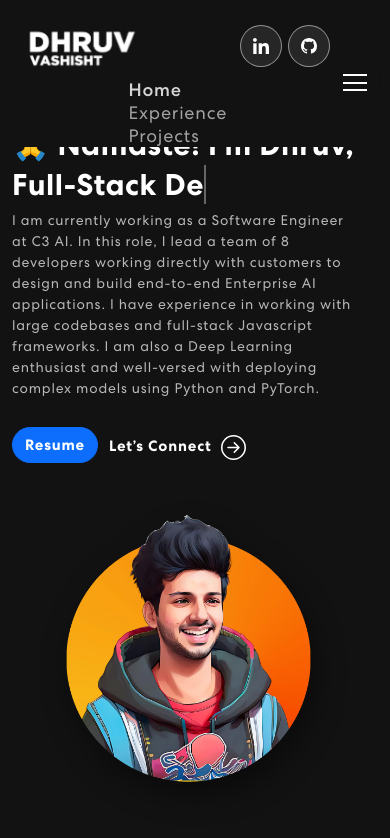
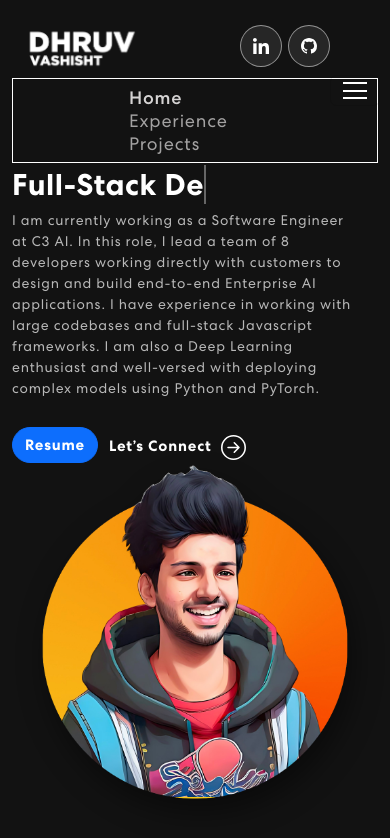
Before and after one commit to dhruvv301292/portfolio, a React (Create React App) app: page / in a window 390 px wide. Both pictures are taken after a click on the button 355 px from the left and 47 px from the top of the page. Shown: the top 838 px of the page. Built offline with nearby package versions, Linux system fonts and the light colour scheme.

Commit message:
final changes

```diff
--- a/src/App.css
+++ b/src/App.css
@@ -268,6 +268,12 @@ nav.navbar .navbar-toggler[aria-expanded="true"] .navbar-toggler-icon {
     }
   }
 
+  .dev-load {
+    height: 110%;
+    width: 120%;
+    animation: animRightFadeIn 1s ease 0s 1 normal forwards;
+  }
+
   .dev {
     height: 110%;
     width: 120%;
@@ -368,6 +374,19 @@ nav.navbar .navbar-toggler[aria-expanded="true"] .navbar-toggler-icon {
     object-fit: contain;
     animation: animLeftFadeOut 1s ease 0s 1 normal forwards;
   }
+
+  nav.navbar {
+    padding: 18px 0;
+    position: fixed;
+    width: 100%;
+    top: 0;
+    z-index: 9999;
+    transition:  0.32s ease-in-out;
+  }
+  nav.navbar.scrolled {
+    padding: 0px 0;
+    background-color: #121212;
+  }
 }
 
 
@@ -380,6 +399,36 @@ nav.navbar .navbar-toggler[aria-expanded="true"] .navbar-toggler-icon {
   .navbar-connect {
     display: none;
   }
+
+  nav.navbar {
+    padding: 18px 0;
+    position: fixed;
+    width: 100%;
+    top: 0;
+    z-index: 9999;
+  }
+  nav.navbar.scrolled {
+    padding: 18px 0;
+    background-color: #121212;
+  }
+
+  .collapser {
+    padding-top: 7px;
+    background-color: #121212;
+    padding-bottom: 7px;
+    border-style: solid;
+    border-color: #fff;
+    border-width: 1.9px;
+  }
+
+  .hide-me[aria-expanded="true"] {display: none;}
+
+  /* .collapsing {
+    -webkit-transition: none;
+    transition: none;
+    display: none;
+  } */
+
   .banner {
     margin-top: -120px;
     padding: 250px 0 100px 0;
@@ -1162,6 +1211,18 @@ nav.navbar .navbar-toggler[aria-expanded="true"] .navbar-toggler-icon {
 	}
 }
 
+@keyframes animRightFadeIn {
+	0% {
+		opacity: 0;
+		transform: translateX(400px);
+	}
+
+	100% {
+		opacity: 1;
+		transform: translateX(0);
+	}
+}
+
 .box {
   text-align: center;
   float: left;
--- a/src/components/Banner.js
+++ b/src/components/Banner.js
@@ -1,4 +1,4 @@
-import { useState, useEffect } from "react";
+import { useState, useEffect, useRef } from "react";
 import { Container, Row, Col } from "react-bootstrap";
 import { ArrowRightCircle } from 'react-bootstrap-icons';
 import TrackVisibility from 'react-on-screen';
@@ -15,6 +15,7 @@ export default function Banner() {
   const [index, setIndex] = useState(1);
   const toRotate = [ "AI Engineer", "Full-Stack Developer", "Logo Designer" ];
   const period = 1000;
+  let devRef = useRef()
 
   useEffect(() => {
     let ticker = setInterval(() => {
@@ -68,7 +69,7 @@ export default function Banner() {
                     </TrackVisibility>
                 </Col>
                 <Col xs={12} md={6} xl={5}>
-                  <img className="dev"
+                  <img ref={devRef} onAnimationEnd={() => {devRef.current.className = 'dev'}} className="dev-load"
                       src={dev}
                       alt={'dev'}
                   />
--- a/src/components/NavBar.js
+++ b/src/components/NavBar.js
@@ -51,14 +51,14 @@ export default function NavBar() {
         <Router>
             <Navbar expand="lg" className={scrolled ? "scrolled": ""}>
                 <Container>
-                <Navbar.Brand as={Link} to="/">
+                    <Navbar.Brand as={Link} to="/" onClick={() => onUpdateActiveLink('home')}>
                         <img src={logoImg} ref={logoImgRef} className='logoImgFirstLoad' alt='nameLogo'/>
                         <img src={logo} ref={logoTextRef} className='logoTextFirstLoad' alt='imageLogo'/>
                     </Navbar.Brand>
                     <Navbar.Toggle aria-controls="basic-navbar-nav" style={{position: "absolute", right: "10px"}}>
                         <span className='navbar-toggler-icon'></span>
                     </Navbar.Toggle>
-                <Navbar.Collapse id="basic-navbar-nav" style={{backgroundColor: "#121212"}}>
+                    <Navbar.Collapse id="basic-navbar-nav" className='collapser'>
                         <Nav className="nav-margin me-auto">
                             <Nav.Link as={Link} to="/" className={activeLink === 'home' ? 'navbar-link active' : 'navbar-link'} onClick={() => onUpdateActiveLink('home')}>Home</Nav.Link>
                             <Nav.Link as={Link} to="/experience" className={activeLink === 'experience' ? 'navbar-link active' : 'navbar-link'} onClick={() => onUpdateActiveLink('experience')}>Experience</Nav.Link>
```
Also changed, not shown: public/manifest.json. Lines whose indentation alone changed are shown as unchanged.
